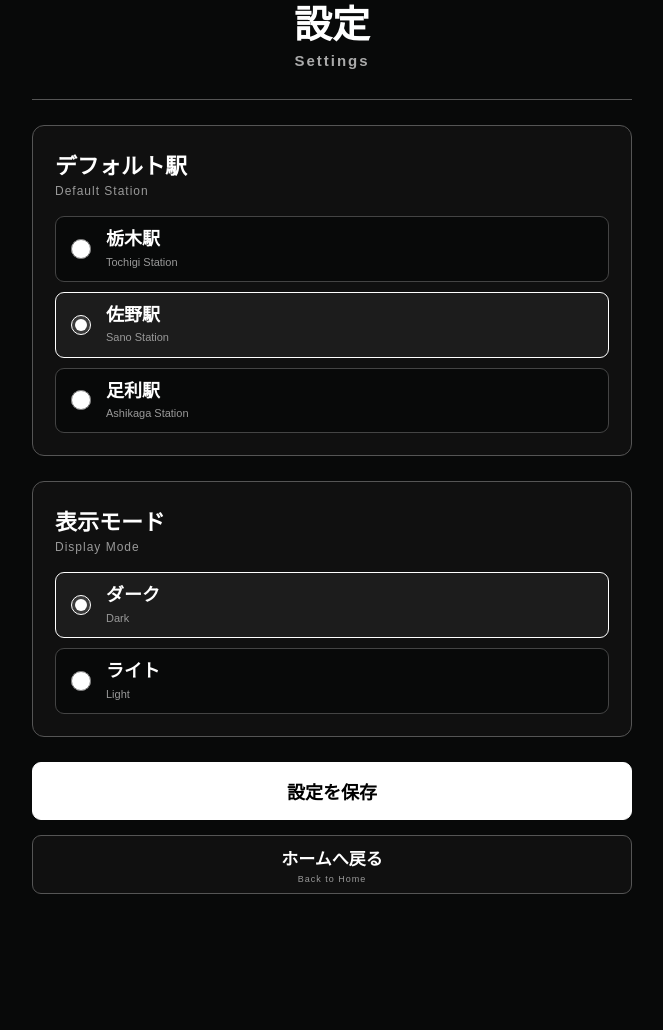
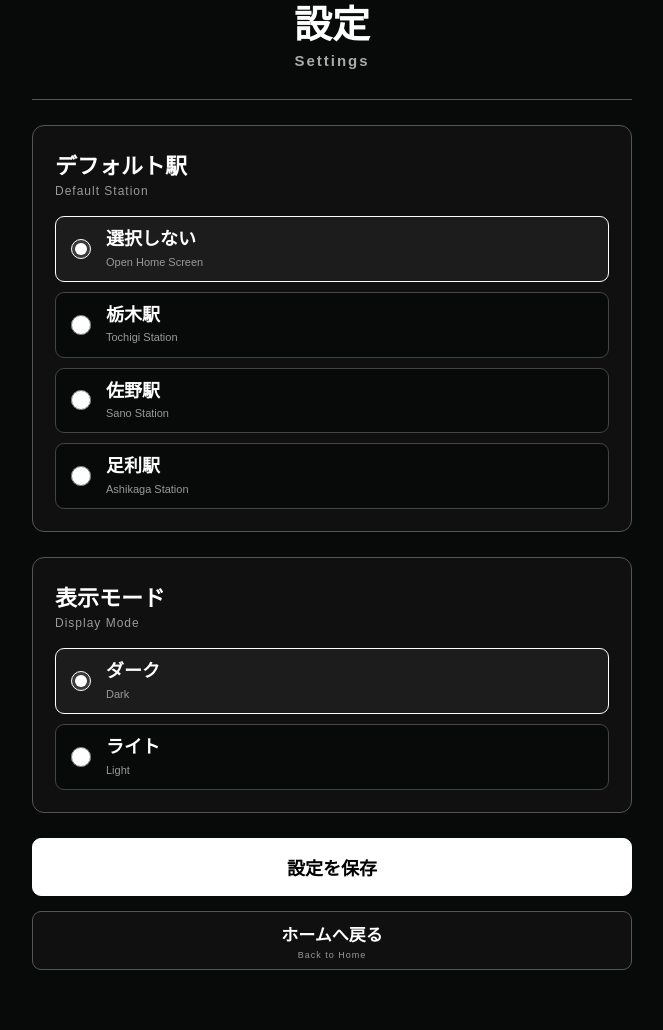
Before and after one commit to k1416465/Ryomo-Line-Timetable, a Flask app: page /settings in a window 1280 px wide. Shown: the part 123-1153 px from the top of the page, without its empty margins (308-971 px from the left). Before the commit the page ends 1017 px from the top, so only its background shows below. Run offline with Flask 3, Linux system fonts and the light colour scheme.

Commit message:
Update settings.html

```diff
--- a/templates/settings.html
+++ b/templates/settings.html
@@ -1,4 +1,5 @@
 <!DOCTYPE html>
+
 <html lang="ja">
 
 <head>
@@ -66,6 +67,34 @@
         <div class="settings-options">
 
 
+            <!-- 選択しない -->
+
+            <label class="settings-option">
+
+                <input
+                    type="radio"
+                    name="defaultStation"
+                    value="none"
+                >
+
+                <span class="settings-option-text">
+
+                    <strong>
+                        選択しない
+                    </strong>
+
+                    <small>
+                        Open Home Screen
+                    </small>
+
+                </span>
+
+            </label>
+
+
+
+            <!-- 栃木駅 -->
+
             <label class="settings-option">
 
                 <input
@@ -90,6 +119,8 @@
 
 
 
+            <!-- 佐野駅 -->
+
             <label class="settings-option">
 
                 <input
@@ -113,6 +144,8 @@
             </label>
 
 
+
+            <!-- 足利駅 -->
 
             <label class="settings-option">
 
@@ -161,6 +194,8 @@
         <div class="settings-options">
 
 
+            <!-- ダーク -->
+
             <label class="settings-option">
 
                 <input
@@ -184,6 +219,8 @@
             </label>
 
 
+
+            <!-- ライト -->
 
             <label class="settings-option">
 
@@ -215,7 +252,7 @@
 
 
     <!-- ==================================
-         保存ボタン
+         保存
     ================================== -->
 
     <button
@@ -262,22 +299,40 @@
 
 
 /* ==================================
-   初期設定を読み込む
+   設定読み込み
 ================================== */
 
 function loadSettings() {
 
+
+    /*
+     * デフォルト駅
+     *
+     * 初期状態は「選択しない」
+     */
+
     const defaultStation =
         localStorage.getItem(
             "defaultStation"
-        ) || "sano";
+        ) || "none";
 
+
+    /*
+     * 表示モード
+     *
+     * 初期状態はダーク
+     */
 
     const displayMode =
         localStorage.getItem(
             "displayMode"
         ) || "dark";
 
+
+
+    /* ==================================
+       デフォルト駅を選択
+    ================================== */
 
     const stationRadio =
         document.querySelector(
@@ -291,6 +346,11 @@ function loadSettings() {
 
     }
 
+
+
+    /* ==================================
+       表示モードを選択
+    ================================== */
 
     const modeRadio =
         document.querySelector(
@@ -309,10 +369,15 @@ function loadSettings() {
 
 
 /* ==================================
-   設定を保存
+   設定保存
 ================================== */
 
 function saveSettings() {
+
+
+    /* ==================================
+       デフォルト駅
+    ================================== */
 
     const station =
         document.querySelector(
@@ -320,11 +385,20 @@ function saveSettings() {
         );
 
 
+    /* ==================================
+       表示モード
+    ================================== */
+
     const mode =
         document.querySelector(
             'input[name="displayMode"]:checked'
         );
 
+
+
+    /* ==================================
+       デフォルト駅チェック
+    ================================== */
 
     if (!station) {
 
@@ -337,6 +411,11 @@ function saveSettings() {
     }
 
 
+
+    /* ==================================
+       表示モードチェック
+    ================================== */
+
     if (!mode) {
 
         alert(
@@ -347,6 +426,11 @@ function saveSettings() {
 
     }
 
+
+
+    /* ==================================
+       保存
+    ================================== */
 
     localStorage.setItem(
         "defaultStation",
@@ -360,9 +444,15 @@ function saveSettings() {
     );
 
 
+
+    /* ==================================
+       表示モードを反映
+    ================================== */
+
     applyDisplayMode(
         mode.value
     );
+
 
 
     alert(
@@ -379,7 +469,10 @@ function saveSettings() {
 
 function applyDisplayMode(mode) {
 
-    if (mode === "light") {
+
+    if (
+        mode === "light"
+    ) {
 
         document.body.classList.add(
             "light-mode"
@@ -396,6 +489,11 @@ function applyDisplayMode(mode) {
 }
 
 
+
+/* ==================================
+   初期表示
+================================== */
+
 const savedMode =
     localStorage.getItem(
         "displayMode"
@@ -407,9 +505,8 @@ applyDisplayMode(
 );
 
 
-/* 初期設定 */
+loadSettings();
 
-loadSettings();
 
 </script>
 
```
